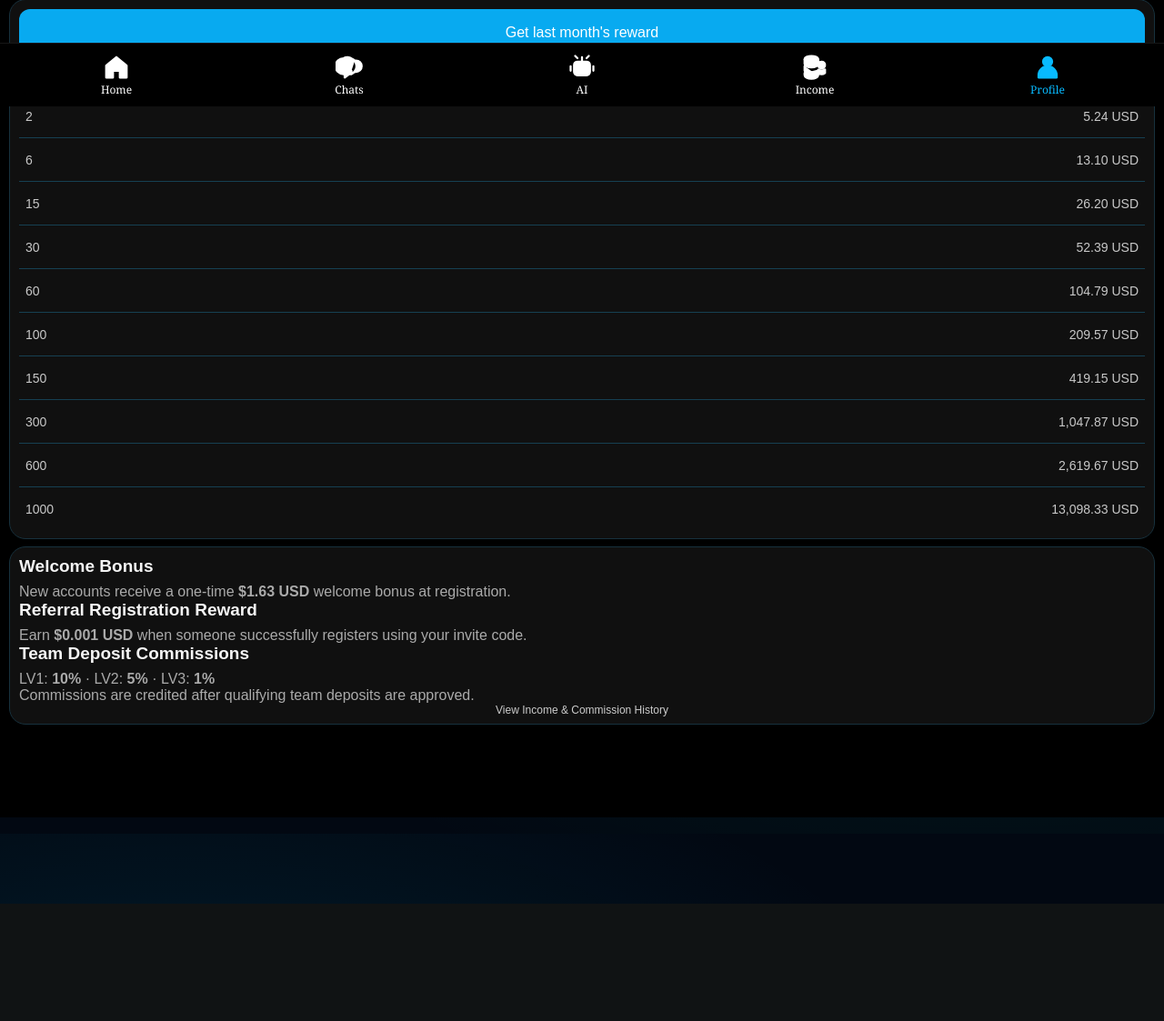
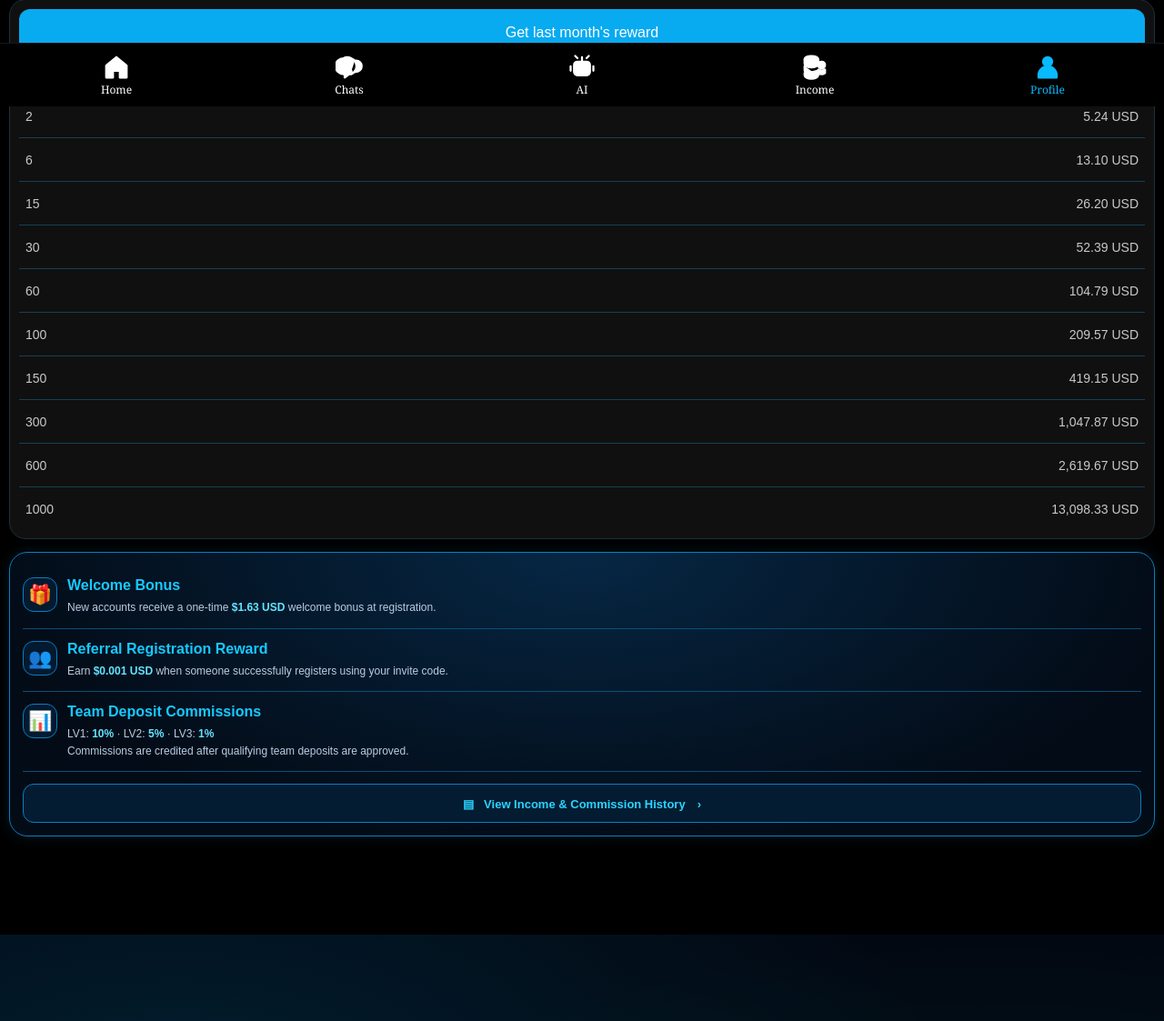
Before and after one commit to forextry298-del/space-x-platform, a Flask app: page /profile in a window 1280 px wide. Shown: the part 683-1806 px from the top of the page at 91% size. Before the commit the page ends 1677 px from the top, so only its background shows below. Run offline with Flask 3, Linux system fonts and the light colour scheme; the visitor is signed in with stand-in values (Sample User, id 1); data comes from the database, SQL or seed files in the repository; data that the repository does not hold is empty.

Commit message:
Style profile rewards with compact AI design

```diff
--- a/templates/profile.html
+++ b/templates/profile.html
@@ -91,16 +91,30 @@
 
 
 
-  <section class="sx-profile-card sx-reward-continuation">
-    <h2>Welcome Bonus</h2>
-    <p>New accounts receive a one-time <strong>$1.63 USD</strong> welcome bonus at registration.</p>
-    <h2>Referral Registration Reward</h2>
-    <p>Earn <strong>$0.001 USD</strong> when someone successfully registers using your invite code.</p>
-    <h2>Team Deposit Commissions</h2>
-    <p>LV1: <strong>10%</strong> · LV2: <strong>5%</strong> · LV3: <strong>1%</strong></p>
-    <p>Commissions are credited after qualifying team deposits are approved.</p>
-    <a href="{{ url_for('income') }}" class="sx-profile-item">View Income &amp; Commission History</a>
-  </section>
+  <style>
+.sx-reward-ai{background:radial-gradient(ellipse at top,#062744,#030b16 75%);border:1px solid #087fc0;border-radius:20px;padding:14px;margin:14px 0;color:#d7eaff;box-shadow:0 0 16px #00baff20;font-family:Arial,sans-serif}
+.sx-reward-ai .rai-title{color:#16c9ff;font-size:16px;font-weight:700;margin:0 0 6px}
+.sx-reward-ai .rai-row{display:flex;gap:11px;align-items:flex-start;padding:13px 0;border-bottom:1px solid #075078}
+.sx-reward-ai .rai-icon{flex:0 0 38px;height:38px;display:grid;place-items:center;border:1px solid #087fc0;border-radius:12px;font-size:21px;background:#031a30}
+.sx-reward-ai .rai-copy{font-size:12px;line-height:1.55;color:#b9cde3}
+.sx-reward-ai strong{color:#63e4ff}
+.sx-reward-ai .rai-link{display:block;text-decoration:none;text-align:center;color:#29d4ff;border:1px solid #087fc0;border-radius:12px;padding:11px 8px;margin-top:13px;font-size:13px;font-weight:700;background:#041c32}
+</style>
+<section class="sx-reward-ai">
+  <div class="rai-row">
+    <div class="rai-icon">🎁</div>
+    <div><div class="rai-title">Welcome Bonus</div><div class="rai-copy">New accounts receive a one-time <strong>$1.63 USD</strong> welcome bonus at registration.</div></div>
+  </div>
+  <div class="rai-row">
+    <div class="rai-icon">👥</div>
+    <div><div class="rai-title">Referral Registration Reward</div><div class="rai-copy">Earn <strong>$0.001 USD</strong> when someone successfully registers using your invite code.</div></div>
+  </div>
+  <div class="rai-row">
+    <div class="rai-icon">📊</div>
+    <div><div class="rai-title">Team Deposit Commissions</div><div class="rai-copy">LV1: <strong>10%</strong> · LV2: <strong>5%</strong> · LV3: <strong>1%</strong><br>Commissions are credited after qualifying team deposits are approved.</div></div>
+  </div>
+  <a class="rai-link" href="{{ url_for('income') }}">▤ &nbsp; View Income &amp; Commission History　›</a>
+</section>
 
 </div>
 {% endblock %}
```
